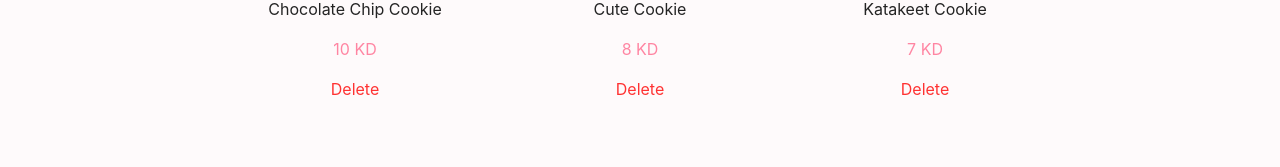
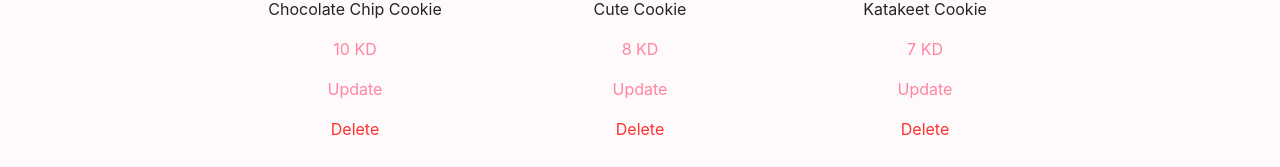
Before and after one commit to TheMshary/CookieShop-Rehearsal, a React (Create React App) app: page /cookies in a window 1280 px wide. Shown: the part 376-543 px from the top of the page. Built offline with nearby package versions, Linux system fonts and the light colour scheme.

Commit message:
Update cookie now!

```diff
--- a/src/components/CookieItem.js
+++ b/src/components/CookieItem.js
@@ -6,6 +6,7 @@ import { CookieWrapper } from "../styles";
 
 // Components
 import DeleteButton from './buttons/DeleteButton';
+import UpdateButton from './buttons/UpdateButton';
 
 const CookieItem = ({ cookie, deleteCookie }) => {
   return (
@@ -15,6 +16,7 @@ const CookieItem = ({ cookie, deleteCookie }) => {
       </Link>
       <p>{cookie.name}</p>
       <p className="cookie-price">{cookie.price} KD</p>
+      <UpdateButton cookie={cookie} />
       <DeleteButton deleteCookie={deleteCookie} cookie={cookie} />
     </CookieWrapper>
   )
--- /dev/null
+++ b/src/components/buttons/UpdateButton.js
@@ -0,0 +1,22 @@
+import React, { useState } from 'react'
+
+import { UpdateButtonStyled } from '../../styles';
+import CookieModal from '../modals/CookieModal';
+
+const UpdateButton = ({ cookie }) => {
+  const [isOpen, setIsOpen] = useState(false);
+
+  const openModal = () => setIsOpen(true);
+  const closeModal = () => setIsOpen(false);
+
+  return (
+    <>
+      <UpdateButtonStyled onClick={openModal}>
+        Update
+      </UpdateButtonStyled>
+      <CookieModal isOpen={isOpen} closeModal={closeModal} oldCookie={cookie} />
+    </>
+  )
+}
+
+export default UpdateButton
--- a/src/components/modals/CookieModal.js
+++ b/src/components/modals/CookieModal.js
@@ -7,12 +7,12 @@ import { CreateButtonStyled } from '../../styles';
 // Stores
 import cookieStore from '../../stores/cookieStore';
 
-const CookieModal = ({ isOpen, closeModal }) => {
-  const [cookie, setCookie] = useState({
-    name: "pikapika",
-    price: 45,
-    description: "pika cewkies",
-    image: "https://i.pinimg.com/originals/8f/78/ab/8f78ab54190cb6d879cd4b8ff578cf0e.jpg",
+const CookieModal = ({ isOpen, closeModal, oldCookie }) => {
+  const [cookie, setCookie] = useState(oldCookie ?? {
+    name: "",
+    price: 0,
+    description: "",
+    image: "",
   })
 
   const handleChange = event => {
@@ -21,7 +21,7 @@ const CookieModal = ({ isOpen, closeModal }) => {
 
   const handleSubmit = event => {
     event.preventDefault();
-    cookieStore.createCookie(cookie);
+    cookieStore[oldCookie ? "updateCookie" : "createCookie"](cookie);
     closeModal();
   }
 
@@ -35,22 +35,22 @@ const CookieModal = ({ isOpen, closeModal }) => {
         <div className="form-group row">
           <div className="col-6">
             <label>Name</label>
-            <input onChange={handleChange} name="name" className="form-control" />
+            <input onChange={handleChange} value={cookie.name} name="name" className="form-control" />
           </div>
           <div className="col-6">
             <label>Price</label>
-            <input onChange={handleChange} name="price" type="number" min="1" className="form-control" />
+            <input onChange={handleChange} value={cookie.price} name="price" type="number" min="1" className="form-control" />
           </div>
         </div>
         <div className="form-group">
           <label>Description</label>
-          <input onChange={handleChange} name="description" className="form-control" />
+          <input onChange={handleChange} value={cookie.description} name="description" className="form-control" />
         </div>
         <div className="form-group">
           <label>Image</label>
-          <input onChange={handleChange} name="image" className="form-control" />
+          <input onChange={handleChange} value={cookie.image} name="image" className="form-control" />
         </div>
-        <CreateButtonStyled className="btn float-right">Create</CreateButtonStyled>
+        <CreateButtonStyled className="btn float-right">{oldCookie ? "Update" : "Create"}</CreateButtonStyled>
       </form>
     </Modal>
   )
--- a/src/stores/cookieStore.js
+++ b/src/stores/cookieStore.js
@@ -12,6 +12,7 @@ class CookieStore {
     makeObservable(this, {
       cookies: observable,
       createCookie: action,
+      updateCookie: action,
       deleteCookie: action,
     })
   }
@@ -20,6 +21,12 @@ class CookieStore {
     cookie.id = this.cookies[this.cookies.length - 1].id + 1;
     cookie.slug = slugify(cookie.name);
     this.cookies.push(cookie)
+  }
+
+  updateCookie = updatedCookie => {
+    const cookie = this.cookies.find(cookie => cookie.id === updatedCookie.id);
+    for (const key in cookie) cookie[key] = updatedCookie[key];
+    cookie.slug = slugify(cookie.name);
   }
 
   deleteCookie = cookieId => {
--- a/src/styles.js
+++ b/src/styles.js
@@ -38,6 +38,10 @@ export const ThemeButton = styled.button`
   border-radius: 3px;
   background-color: ${props => props.theme.backgroundColor};
   color: ${props => props.theme.mainColor};
+`;
+
+export const UpdateButtonStyled = styled.p`
+  color: ${(props) => props.theme.pink};
 `;
 
 /************************** WRAPPERS **************************/
```
